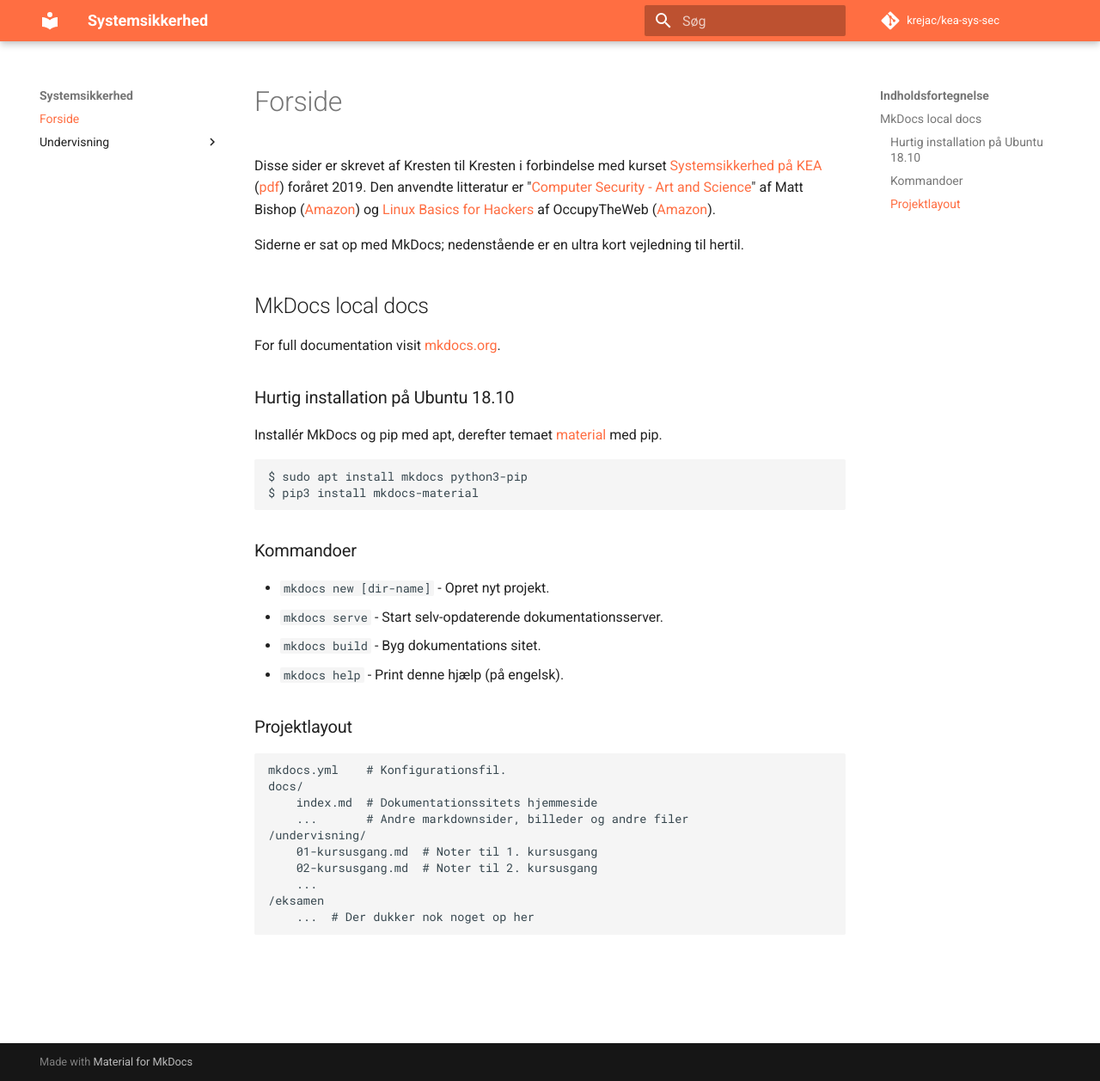
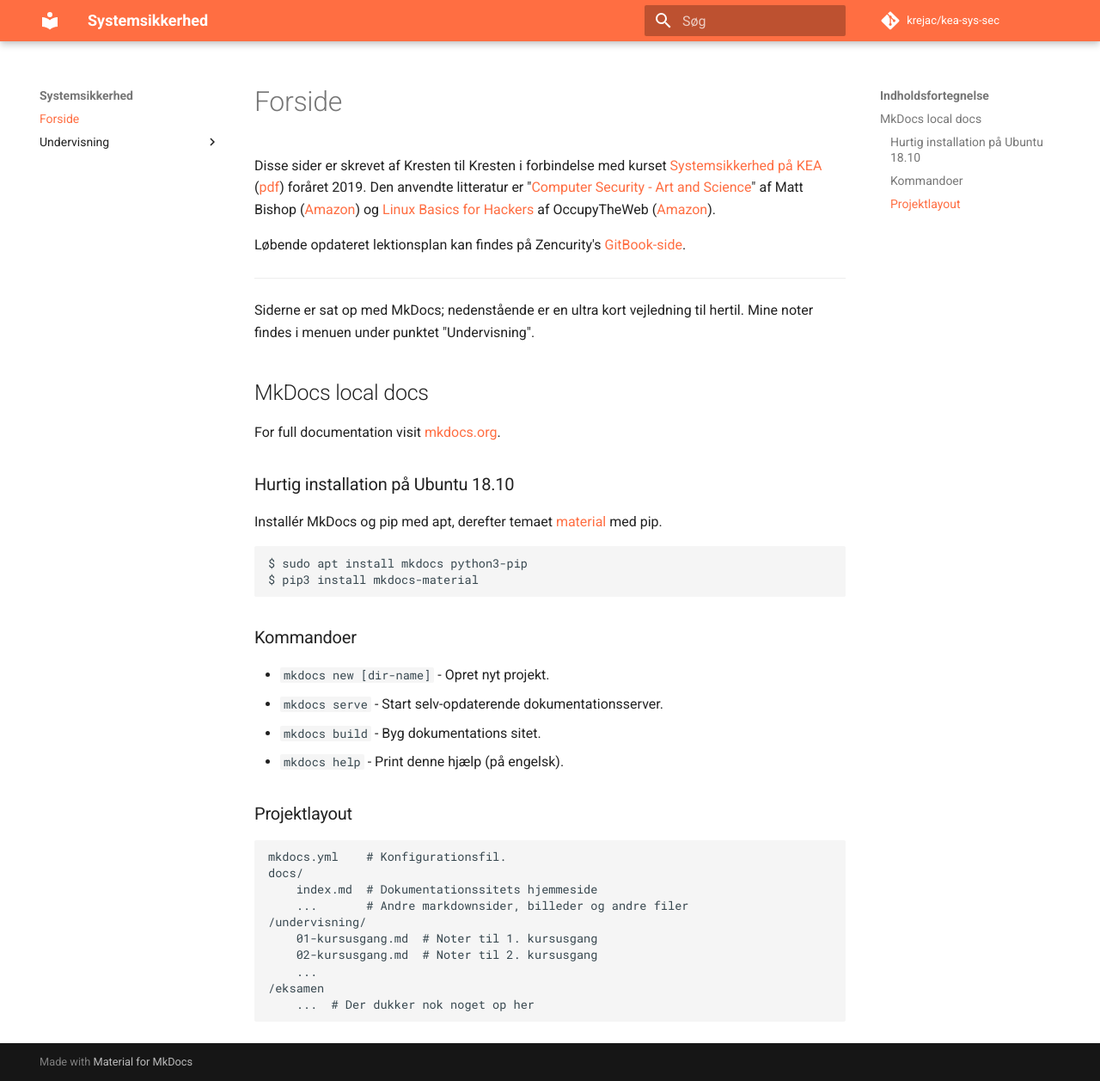
Before and after one commit to krejac/kea-sys-sec, an MkDocs documentation site: the page built from docs/index.md, in a window 1280 px wide and 1257 px high. Shown: the whole window at 86% size. Built offline with MkDocs 1.6.1 and Material for MkDocs 9.7.7, drawn with Linux system fonts in a browser that asks for light colours; comment, search, counter and statistics services are not loaded.

Commit message:
Link to lesson plan added

```diff
--- a/docs/index.md
+++ b/docs/index.md
@@ -2,7 +2,11 @@
 
 Disse sider er skrevet af Kresten til Kresten i forbindelse med kurset [Systemsikkerhed på KEA](https://kompetence.kea.dk/kurser-fag/systemsikkerhed) ([pdf](../assets/docs/KEA-brochure.pdf)) foråret 2019. Den anvendte litteratur er "[Computer Security - Art and Science](http://nob.cs.ucdavis.edu/book/book-aands2/index.html)" af Matt Bishop ([Amazon](https://www.amazon.co.uk/Computer-Security-Science-Matt-Bishop/dp/0321712331/)) og [Linux Basics for Hackers](https://www.hackers-arise.com/linux-fundamentals) af OccupyTheWeb ([Amazon](https://www.amazon.de/gp/product/1593278551/ref=ppx_yo_dt_b_asin_title_o00_s00?ie=UTF8&psc=1)).
 
-Siderne er sat op med MkDocs; nedenstående er en ultra kort vejledning til hertil.
+Løbende opdateret lektionsplan kan findes på Zencurity's [GitBook-side](https://zencurity.gitbook.io/kea-it-sikkerhed/systemsikkerhed/lektionsplan).
+
+--------------------------------------------------------------------------------
+
+Siderne er sat op med MkDocs; nedenstående er en ultra kort vejledning til hertil. Mine noter findes i menuen under punktet "Undervisning".
 
 ## MkDocs local docs
 
```
